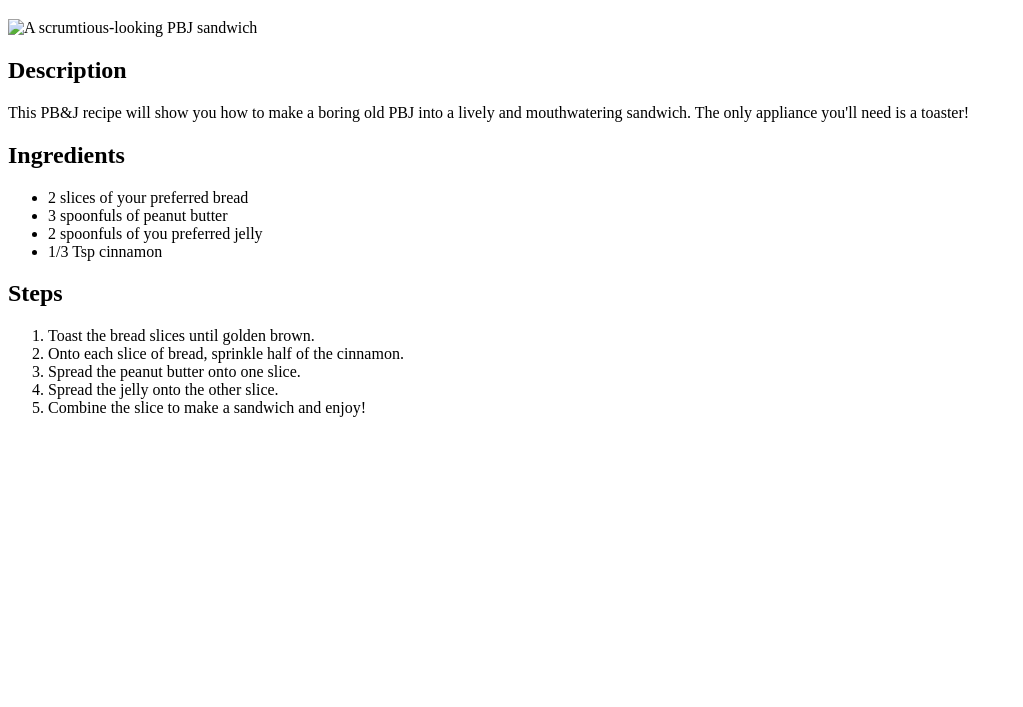
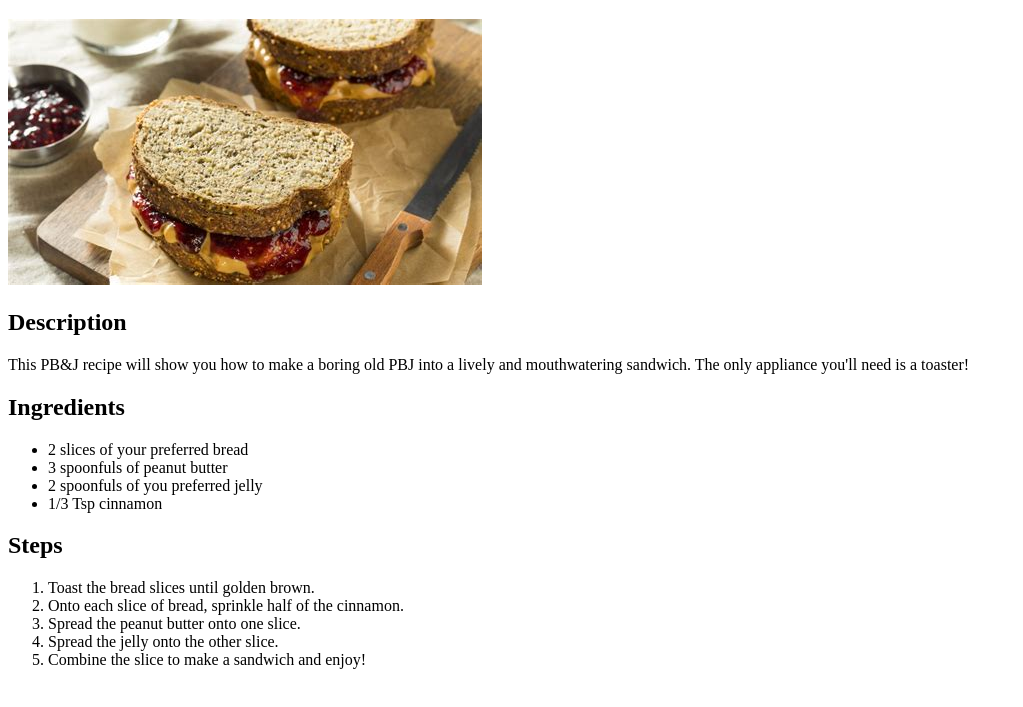
Before and after one commit to bcpractice5/odin-recipes, a plain HTML site: page recipes/pbj.html in a window 1280 px wide. Shown: the part 61-768 px from the top of the page, without its empty margins (0-1023 px from the left). Drawn offline with Linux system fonts and the light colour scheme.

Commit message:
Fix pbj and chicken images

```diff
--- a/recipes/pbj.html
+++ b/recipes/pbj.html
@@ -8,7 +8,7 @@
 </head>
 <body>
     <h1>PB&J Sandwich Recipe</h1>
-    <img src="./recipes/pbj.jpeg" alt="A scrumtious-looking PBJ sandwich">
+    <img src="./pbj.jpeg" alt="A scrumtious-looking PBJ sandwich">
     <h2>Description</h2>
     <p>
         This PB&J recipe will show you how to make
```
Also changed, not shown: recipes/baked-chicken.html (+1 -0 lines).
